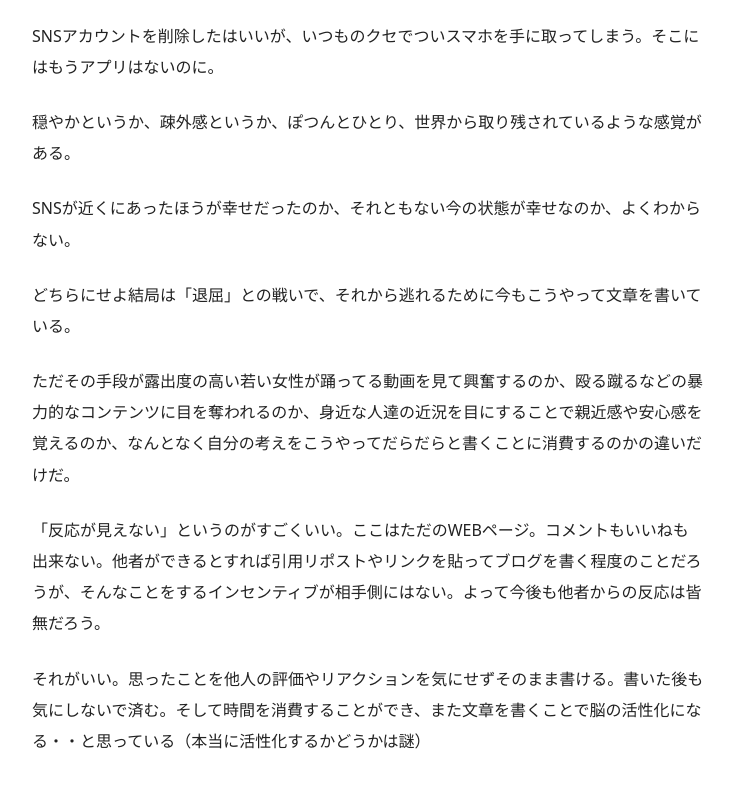
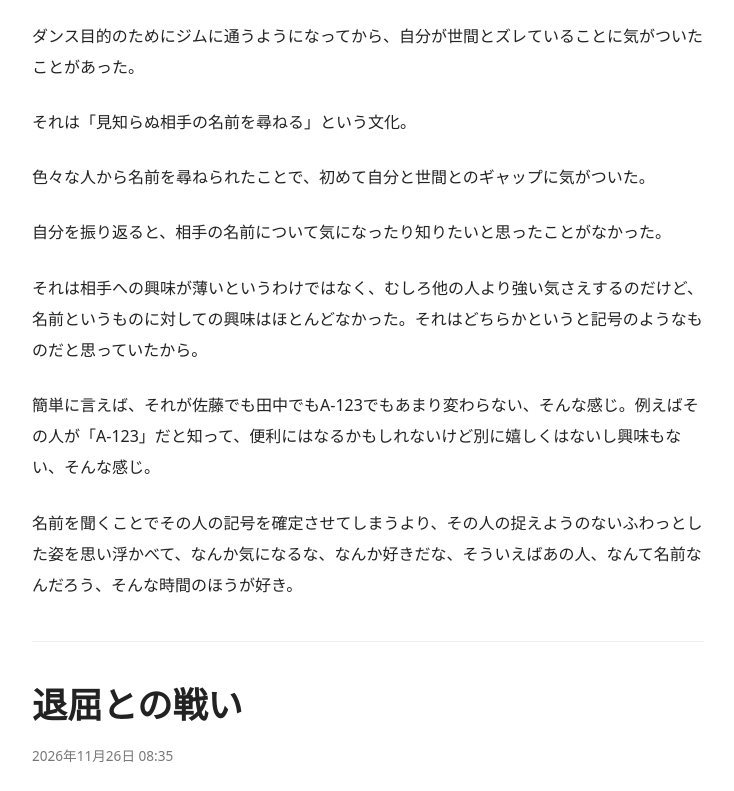
Before and after one commit to kazdance/kazdance.github.io, a plain HTML site: page index.html in a window 1280 px wide. Shown: the part 254-1045 px from the top of the page, without its empty margins (272-1006 px from the left). Drawn offline with Linux system fonts and the light colour scheme.

Commit message:
Publish article about asking names

```diff
--- a/index.html
+++ b/index.html
@@ -3,7 +3,15 @@
 <head><meta charset="utf-8"><meta name="viewport" content="width=device-width, initial-scale=1"><title>SNSのアカウントを削除した</title><style>
 *{box-sizing:border-box}body{margin:0;background:#fff;color:#222;font-family:system-ui,sans-serif;line-height:1.95;overflow-wrap:break-word}main{max-width:720px;margin:0 auto;padding:64px 24px 80px}h1{font-size:clamp(1.6rem,5vw,2.2rem);line-height:1.5;margin:0 0 32px}p{margin:0 0 1.5em;font-size:1rem}@media(max-width:600px){main{padding-top:40px}}
 .profile{display:flex;align-items:center;gap:14px;margin-bottom:36px;padding-bottom:24px;border-bottom:1px solid #eee}.profile img{width:64px;height:64px;border-radius:50%;object-fit:cover}.profile span{font-weight:600;font-size:1.1rem}.gallery{margin-top:56px;padding-top:28px;border-top:1px solid #eee}.gallery h2{font-size:1.4rem;margin:0 0 20px}.art-grid{display:grid;grid-template-columns:repeat(2,minmax(0,1fr));gap:16px}.art-grid a{display:block;background:#fafafa}.art-grid img{display:block;width:100%;height:auto}@media(max-width:480px){.art-grid{grid-template-columns:1fr}}.intro{margin:0 0 40px}.intro h2{font-size:1.3rem;margin:0 0 16px}.intro img{display:block;max-width:100%;height:auto;margin:0 auto}article+article{border-top:1px solid #eee;padding-top:36px;margin-top:40px}.posted{display:block;color:#777;font-size:.85rem;margin:0 0 24px}article h1{margin-bottom:12px}</style></head>
-<body><main><header class="profile"><span>カズ</span></header><article><h1>退屈との戦い</h1><time class="posted" datetime="2026-11-26T08:35:00+09:00">2026年11月26日 08:35</time><p>SNSアカウントを削除したはいいが、いつものクセでついスマホを手に取ってしまう。そこにはもうアプリはないのに。</p>
+<body><main><header class="profile"><span>カズ</span></header><article><h1>名前を尋ねるという文化</h1><time class="posted" datetime="2026-11-26T08:55:00+09:00">2026年11月26日 08:55</time>
+<p>ダンス目的のためにジムに通うようになってから、自分が世間とズレていることに気がついたことがあった。</p>
+<p>それは「見知らぬ相手の名前を尋ねる」という文化。</p>
+<p>色々な人から名前を尋ねられたことで、初めて自分と世間とのギャップに気がついた。</p>
+<p>自分を振り返ると、相手の名前について気になったり知りたいと思ったことがなかった。</p>
+<p>それは相手への興味が薄いというわけではなく、むしろ他の人より強い気さえするのだけど、名前というものに対しての興味はほとんどなかった。それはどちらかというと記号のようなものだと思っていたから。</p>
+<p>簡単に言えば、それが佐藤でも田中でもA-123でもあまり変わらない、そんな感じ。例えばその人が「A-123」だと知って、便利にはなるかもしれないけど別に嬉しくはないし興味もない、そんな感じ。</p>
+<p>名前を聞くことでその人の記号を確定させてしまうより、その人の捉えようのないふわっとした姿を思い浮かべて、なんか気になるな、なんか好きだな、そういえばあの人、なんて名前なんだろう、そんな時間のほうが好き。</p>
+</article><article><h1>退屈との戦い</h1><time class="posted" datetime="2026-11-26T08:35:00+09:00">2026年11月26日 08:35</time><p>SNSアカウントを削除したはいいが、いつものクセでついスマホを手に取ってしまう。そこにはもうアプリはないのに。</p>
 <p>穏やかというか、疎外感というか、ぽつんとひとり、世界から取り残されているような感覚がある。</p>
 <p>SNSが近くにあったほうが幸せだったのか、それともない今の状態が幸せなのか、よくわからない。</p>
 <p>どちらにせよ結局は「退屈」との戦いで、それから逃れるために今もこうやって文章を書いている。</p>
```
